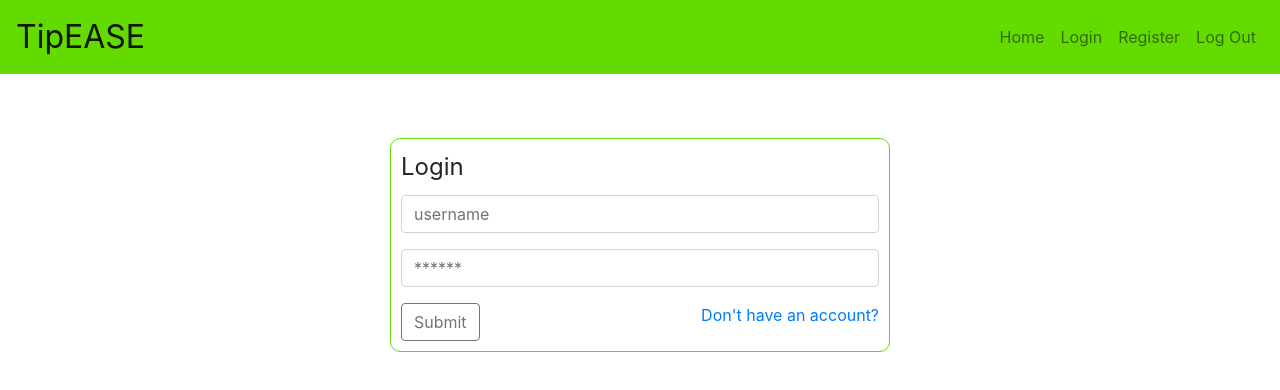
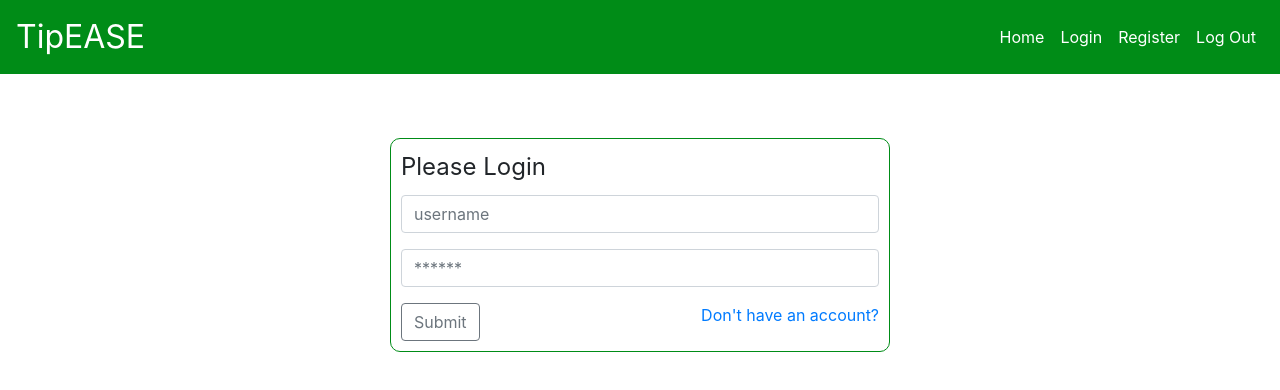
Before and after one commit to brettmadrid/tipease-fe, a React (Create React App) app: page /login in a window 1280 px wide. Shown: the top 390 px of the page. Built offline with nearby package versions, Linux system fonts and the light colour scheme.

Commit message:
Styled Navbar

```diff
--- a/src/App.css
+++ b/src/App.css
@@ -1,13 +1,17 @@
+.nav-toggler {
+  color: white;
+}
+
 .registration-container {
   width: 500px;
-  border: 1px solid #63DA00;
+  border: 1px solid #008C17;
   border-radius: 10px;
   margin: 5% auto;
 }
 
 .login-container {
   width: 500px;
-  border: 1px solid #63DA00;
+  border: 1px solid #008C17;
   border-radius: 10px;
   margin: 5% auto;
 }
@@ -71,7 +75,7 @@
 }
 
 .worker-dashboard-form {
-  border: 1px solid #63DA00;
+  border: 1px solid #008C17;
   border-radius: 5px;
   padding: 2%;
 }
--- a/src/components/Login.js
+++ b/src/components/Login.js
@@ -25,22 +25,15 @@ export default class Login extends React.Component {
       .then(response => {
         localStorage.setItem("jwt", response.data.token);
         this.setState({ isLoggedIn: true });
-        // window.location.reload();
       })
       .catch(error => {
         console.log("Axios Error Msg: ", error);
       });
-    // store username on localStorage so user doesn't have to re-log back in
-    //localStorage.setItem("user", this.state.username);
-    // Next line loads our Home component set up by Router as "/"
   };
 
   handleInput = async e => {
     e.preventDefault();
     this.setState({ [e.target.name]: e.target.value });
-    // (await this.state.accountType) === "worker"
-    //   ? this.setState({ isWorker: true })
-    //   : this.setState({ isWorker: false });
   };
 
   render() {
@@ -50,7 +43,7 @@ export default class Login extends React.Component {
 
     return (
       <div className="login-container">
-        <legend className="login-legend">Login</legend>
+        <legend className="login-legend">Please Login</legend>
         <Form className="input-form" onSubmit={this.submitHandler}>
           <FormGroup>
             <Input
--- a/src/components/Navigation.js
+++ b/src/components/Navigation.js
@@ -1,5 +1,5 @@
 import React from "react";
-import { NavLink as RRNavLink, Redirect } from "react-router-dom";
+import { NavLink as RRNavLink } from "react-router-dom";
 import {
   Collapse,
   Navbar,
@@ -13,7 +13,6 @@ import {
 export default class Navigation extends React.Component {
   constructor(props) {
     super(props);
-
     this.state = {
       isOpen: false
     };
@@ -27,21 +26,21 @@ export default class Navigation extends React.Component {
 
   logout = () => {
     localStorage.removeItem("token");
-    // return <Redirect to="/login" />
   };
 
   render() {
     return (
       <div>
-        <Navbar style={{ backgroundColor: "#63DA00" }} light expand="md">
-          <NavbarBrand href="/" style={{ fontSize: "2rem" }}>
+        <Navbar color="inverse" inverse toggleable style={{ backgroundColor: "#008C17" }} light expand="md">
+          <NavbarBrand href="/" style={{ fontSize: "2rem", color: "white" }}>
             TipEASE
           </NavbarBrand>
-          <NavbarToggler onClick={this.toggle} />
+          <NavbarToggler className="nav-toggler" onClick={this.toggle} />
           <Collapse isOpen={this.state.isOpen} navbar>
             <Nav className="ml-auto" navbar>
               <NavItem>
                 <NavLink
+                  style={{ color: "white" }}
                   tag={RRNavLink}
                   exact
                   to="/"
@@ -52,6 +51,7 @@ export default class Navigation extends React.Component {
               </NavItem>
               <NavItem>
                 <NavLink
+                  style={{ color: "white" }}
                   tag={RRNavLink}
                   exact
                   to="/login"
@@ -62,6 +62,7 @@ export default class Navigation extends React.Component {
               </NavItem>
               <NavItem>
                 <NavLink
+                  style={{ color: "white" }}
                   tag={RRNavLink}
                   exact
                   to="/register"
@@ -72,6 +73,7 @@ export default class Navigation extends React.Component {
               </NavItem>
               <NavItem>
                 <NavLink
+                  style={{ color: "white" }}
                   onClick={this.logout}
                   tag={RRNavLink}
                   exact
```
